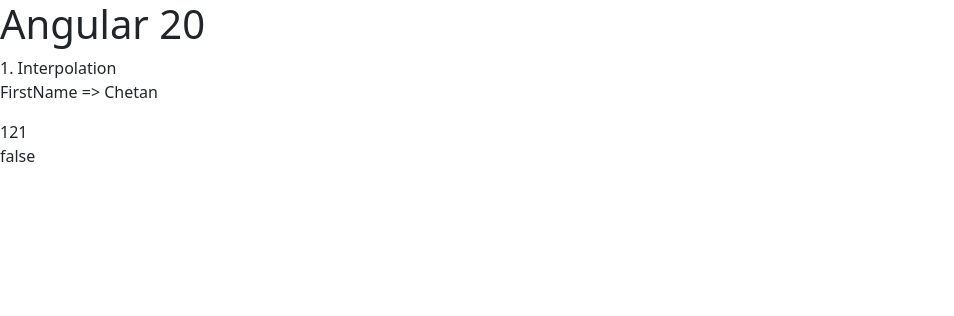
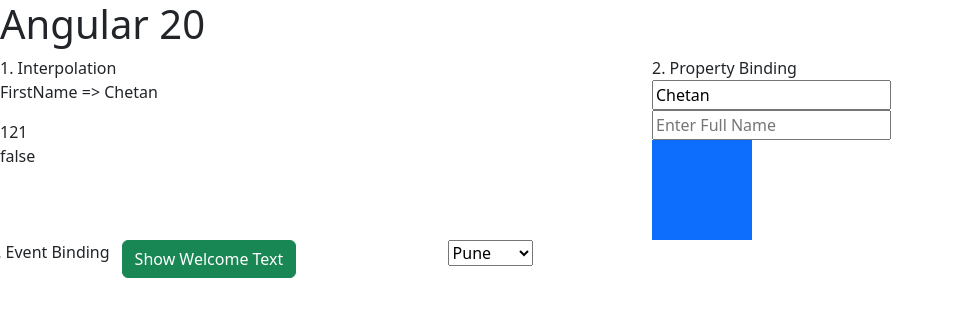
Before and after one commit to PalleWestermann/angular19Tutorial, an Angular app: page / in a window 1280 px wide. Shown: the top 316 px of the page, without its empty margins (0-954 px from the left). Built offline with nearby package versions, Linux system fonts and the light colour scheme.

Commit message:
InclOneWayDataBinding

```diff
--- a/src/app/components/data-binding/data-binding.html
+++ b/src/app/components/data-binding/data-binding.html
@@ -8,4 +8,30 @@
         </div>
         <span>{{isActive}}</span>
     </div>
+    <div class="col-6">
+        2. Property Binding
+        <br>
+        <input type="text" [value]="firstName" name="" id="">
+        <br>
+        <input type="text" [placeholder]="myPlaceholder" name="" id="">
+        <br>
+        <div [class]="div1ClassName" style="height: 100px; width:100px;">
+
+        </div>
+    </div>
 </div>
+<div class="row">
+    3. Event Binding
+    <br>
+    <div class="col-3">
+        <button class="btn btn-success"(click)="showWelcomeMessage()">Show Welcome Text</button>
+    </div>
+    <div class="col-3">
+        <select (change)="onCityChanges()" name="" id="">
+            <option value="Pune">Pune</option>
+            <option value="Nagpur">Nagpur</option>
+            <option value="Mumbai">Mumbai</option>
+            <option value="Panji">Panji</option>
+        </select>
+    </div>
+</div>
--- a/src/app/components/data-binding/data-binding.ts
+++ b/src/app/components/data-binding/data-binding.ts
@@ -11,11 +11,22 @@
   rollNo: number = 121;
   isActive: boolean = true;
   currentDate: Date = new Date();
+  myPlaceholder: string = "Enter Full Name";
+  div1ClassName:  string ="bg-primary";
 
   constructor() {
     console.log(this.firstName);
     this.isActive = false;
     console.log(this.isActive);
+  }
+
+  showWelcomeMessage() {
+    alert("Welcome to Angular 20 Tutorials")
+  }
+
+  onCityChanges() {
+    console.log("City Changed");
 
   }
+
 }
```
Also changed, not shown: 1 other file (tests, documents, lock files or other folders).
